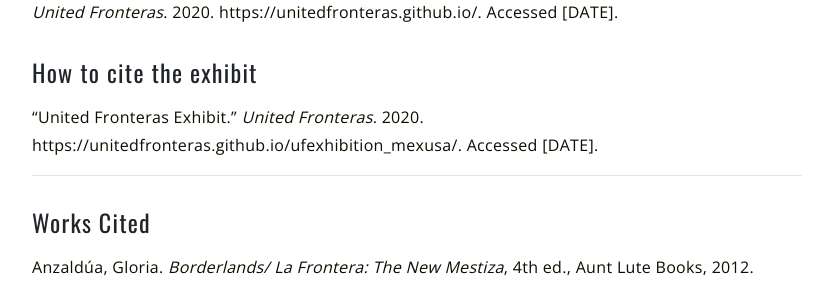
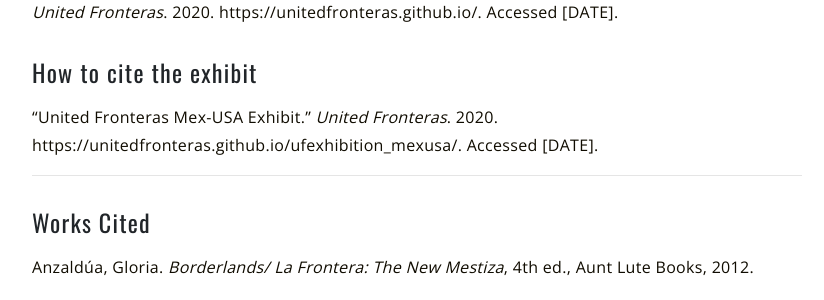
Before and after one commit to unitedfronteras/ufexhibition_mexusa, a Jekyll site: the page built from pages/about.md, in a window 1280 px wide and 900 px high, scrolled down 3049 px. Shown: the part 154-454 px from the top of the window, without its empty margins (223-1047 px from the left). Built offline with Jekyll 4.4.1, drawn with Linux system fonts in a browser that asks for light colours.

Commit message:
Update about.md

```diff
--- a/pages/about.md
+++ b/pages/about.md
@@ -51,7 +51,7 @@
 *United Fronteras*. 2020. https://unitedfronteras.github.io/. Accessed [DATE].
 
 ### How to cite the exhibit
-"United Fronteras Exhibit." *United Fronteras*. 2020. https://unitedfronteras.github.io/ufexhibition_mexusa/. Accessed [DATE].
+"United Fronteras Mex-USA Exhibit." *United Fronteras*. 2020. https://unitedfronteras.github.io/ufexhibition_mexusa/. Accessed [DATE].
 
 ---
 
```
Also changed, not shown: other parts of pages/about.md (+1 -1 lines).
